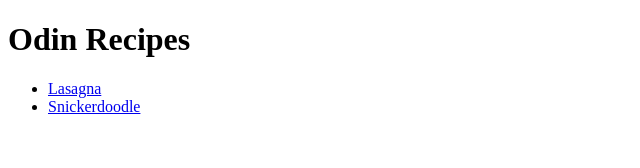
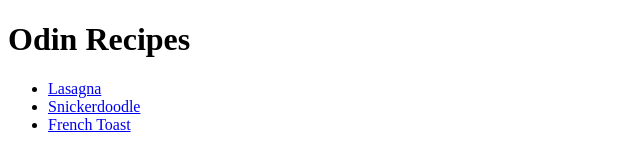
Before and after one commit to Ender-1701/odin-recipes, a plain HTML site: page index.html in a window 1280 px wide. Shown: the whole page, without its empty margins (0-640 px from the left). Drawn offline with Linux system fonts and the light colour scheme.

Commit message:
Add French Toast link.

```diff
--- a/index.html
+++ b/index.html
@@ -11,6 +11,7 @@
     <ul>
         <li><a href="recipes/lasagna.html">Lasagna</a></li>
         <li><a href="recipes/snickerdoodle.html">Snickerdoodle</a></li>
+        <li><a href="recipes/frenchtoast.html">French Toast</a></li>
     </ul>
 
 </body>
```
